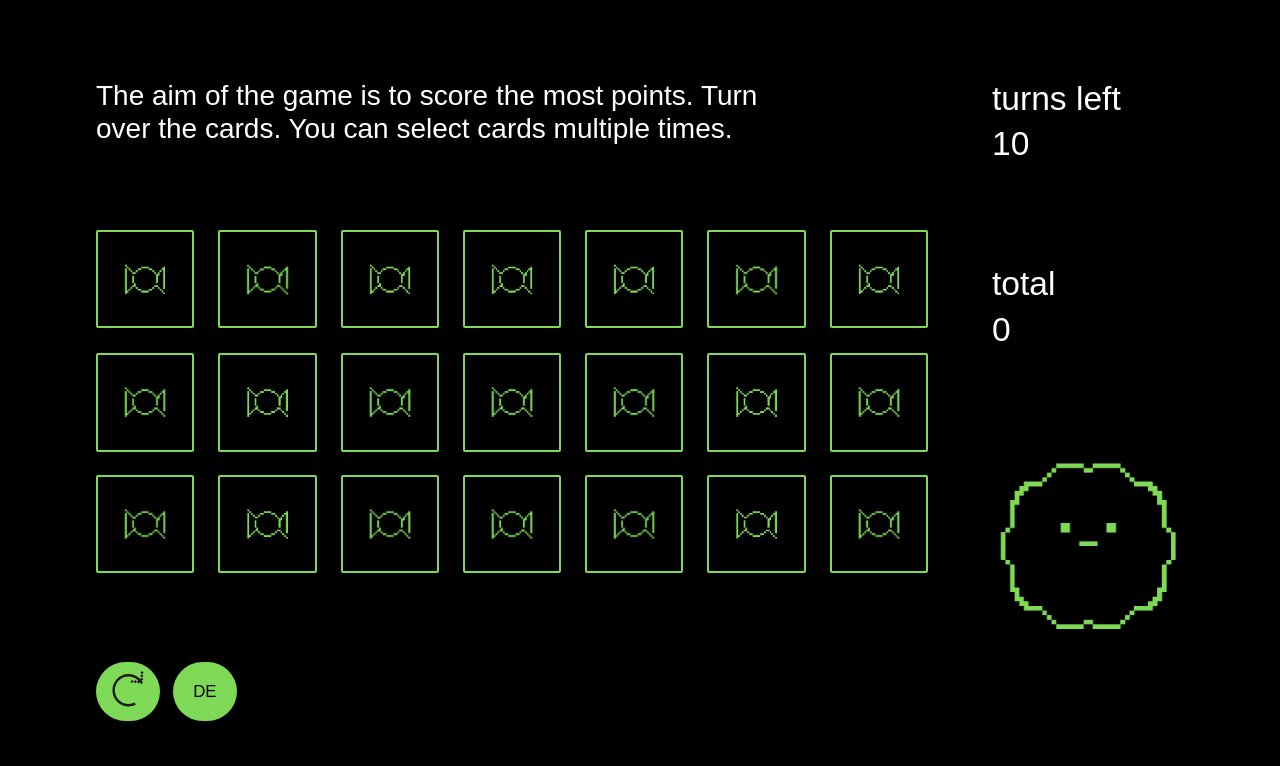
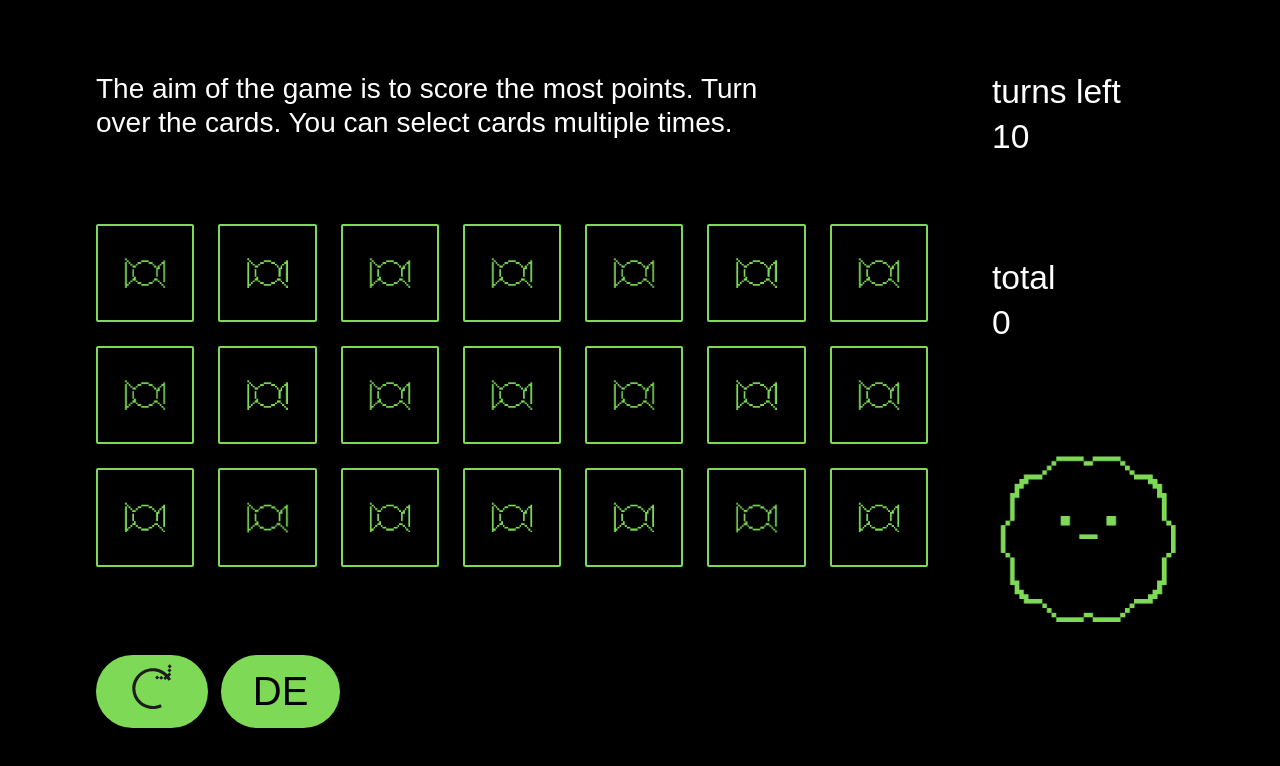
Before and after one commit to IMAGINARY/vista-sumory, a React (Vite) app: page / in a window 1280 px wide. Shown: the top 766 px of the page. Built offline with nearby package versions, Linux system fonts and the light colour scheme.

Commit message:
Increase utility button font/img size.

```diff
--- a/src/styles/app.scss
+++ b/src/styles/app.scss
@@ -37,11 +37,15 @@
   gap: 1vw;
 
   button {
-    min-width: 4rem;
+    font-size: 2.5rem;
     background-color: colors.$color-green;
     border-radius: 9999px;
     border: none;
-    padding: 1vh 1vw;
+    padding: 0.5rem 2rem;
+  }
+
+  img {
+    height: 3rem;
   }
 }
 
```
